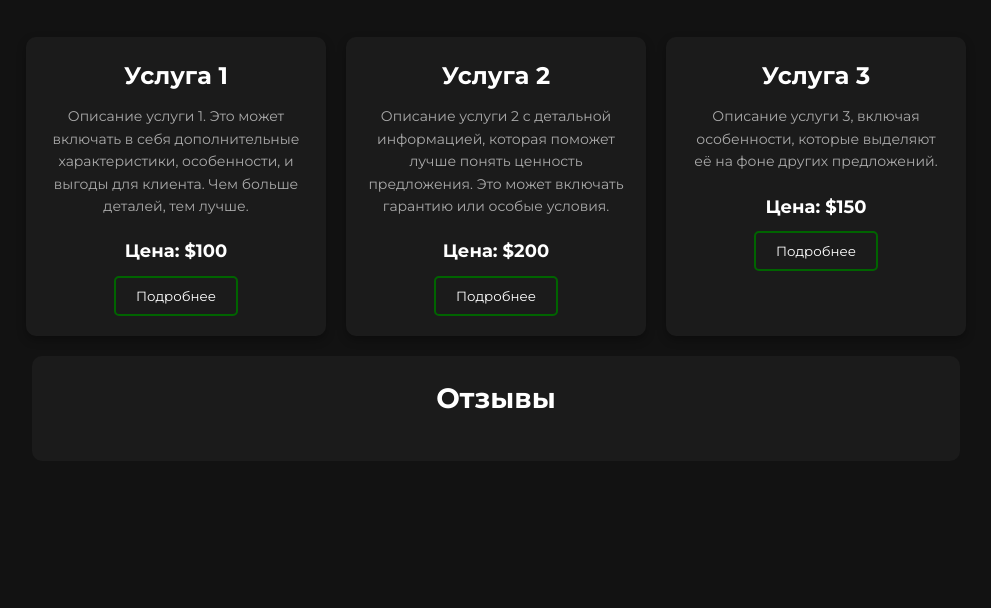
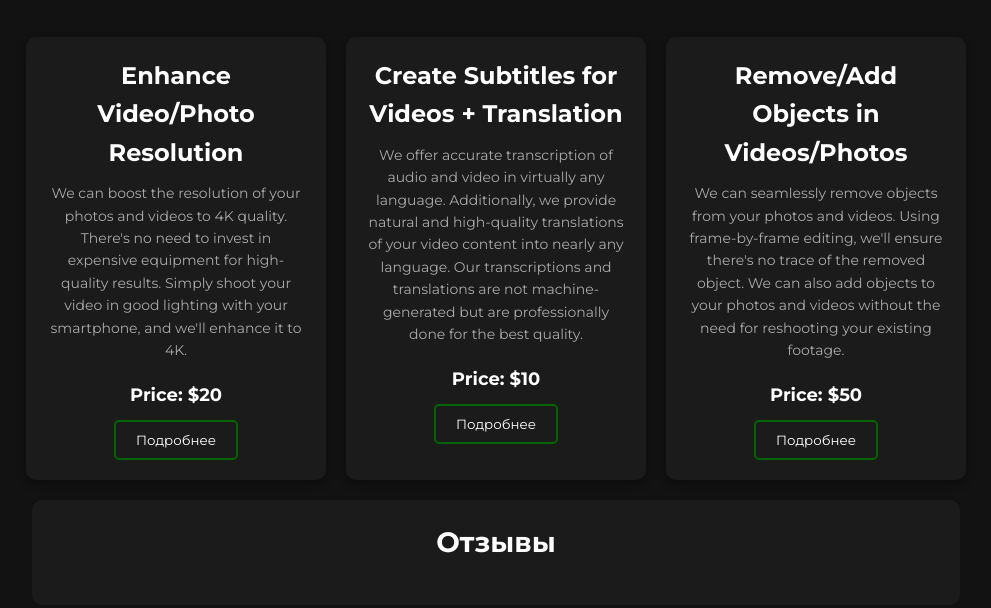
Before and after one commit to Nullmansurov/fexing.github.io, a plain HTML site: page index.html in a window 1280 px wide. Shown: the part 885-1493 px from the top of the page, without its empty margins (144-1135 px from the left). Before the commit the page ends 1386 px from the top, so only its background shows below. Drawn offline with Linux system fonts and the light colour scheme; a script that the page names is missing.

Commit message:
Update index.html

```diff
--- a/index.html
+++ b/index.html
@@ -32,23 +32,23 @@
     <!-- Список услуг -->
     <div class='services'>
         <div class='service-card'>
-            <h2 class='service-title'>Услуга 1</h2>
-            <p class='service-description'>Описание услуги 1. Это может включать в себя дополнительные характеристики, особенности, и выгоды для клиента. Чем больше деталей, тем лучше.</p>
-            <p class='service-price'>Цена: $100</p>
+            <h2 class='service-title'>Enhance Video/Photo Resolution</h2>
+            <p class='service-description'>We can boost the resolution of your photos and videos to 4K quality. There's no need to invest in expensive equipment for high-quality results. Simply shoot your video in good lighting with your smartphone, and we'll enhance it to 4K.</p>
+            <p class='service-price'>Price: $20</p>
             <button class='service-btn'>Подробнее</button>
         </div>
 
         <div class='service-card'>
-            <h2 class='service-title'>Услуга 2</h2>
-            <p class='service-description'>Описание услуги 2 с детальной информацией, которая поможет лучше понять ценность предложения. Это может включать гарантию или особые условия.</p>
-            <p class='service-price'>Цена: $200</p>
+            <h2 class='service-title'>Create Subtitles for Videos + Translation</h2>
+            <p class='service-description'>We offer accurate transcription of audio and video in virtually any language. Additionally, we provide natural and high-quality translations of your video content into nearly any language. Our transcriptions and translations are not machine-generated but are professionally done for the best quality.</p>
+            <p class='service-price'>Price: $10</p>
             <button class='service-btn'>Подробнее</button>
         </div>
 
         <div class='service-card'>
-            <h2 class='service-title'>Услуга 3</h2>
-            <p class='service-description'>Описание услуги 3, включая особенности, которые выделяют её на фоне других предложений.</p>
-            <p class='service-price'>Цена: $150</p>
+            <h2 class='service-title'>Remove/Add Objects in Videos/Photos</h2>
+            <p class='service-description'>We can seamlessly remove objects from your photos and videos. Using frame-by-frame editing, we'll ensure there's no trace of the removed object. We can also add objects to your photos and videos without the need for reshooting your existing footage.</p>
+            <p class='service-price'>Price: $50</p>
             <button class='service-btn'>Подробнее</button>
         </div>
     </div>
```
